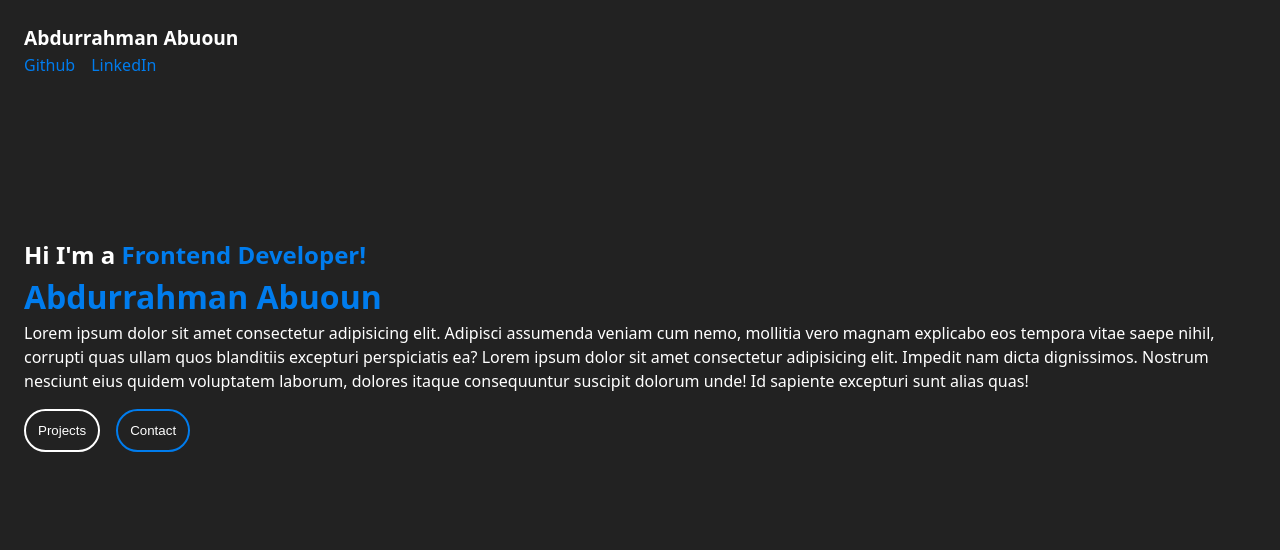
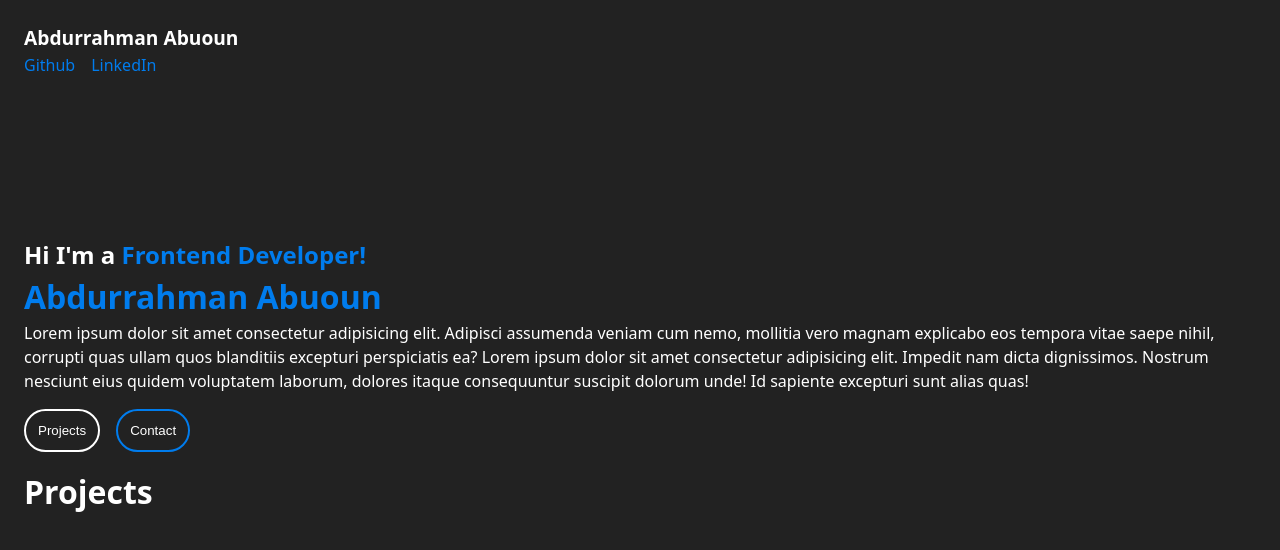
Before and after one commit to abdurman1/myportfolio, a React (Vite) app: page / in a window 1280 px wide. Shown: the top 550 px of the page. Built offline with nearby package versions, Linux system fonts and the light colour scheme.

Commit message:
May 16, 2025, 2:15 PM

```diff
--- a/src/App.jsx
+++ b/src/App.jsx
@@ -22,6 +22,9 @@ function App() {
           <button className='blue'><a href="#"></a>Contact</button>
         </div>
       </div>
+      <div className='projects'>
+        <h1>Projects</h1>
+      </div>
     </>
   )
 }
```
